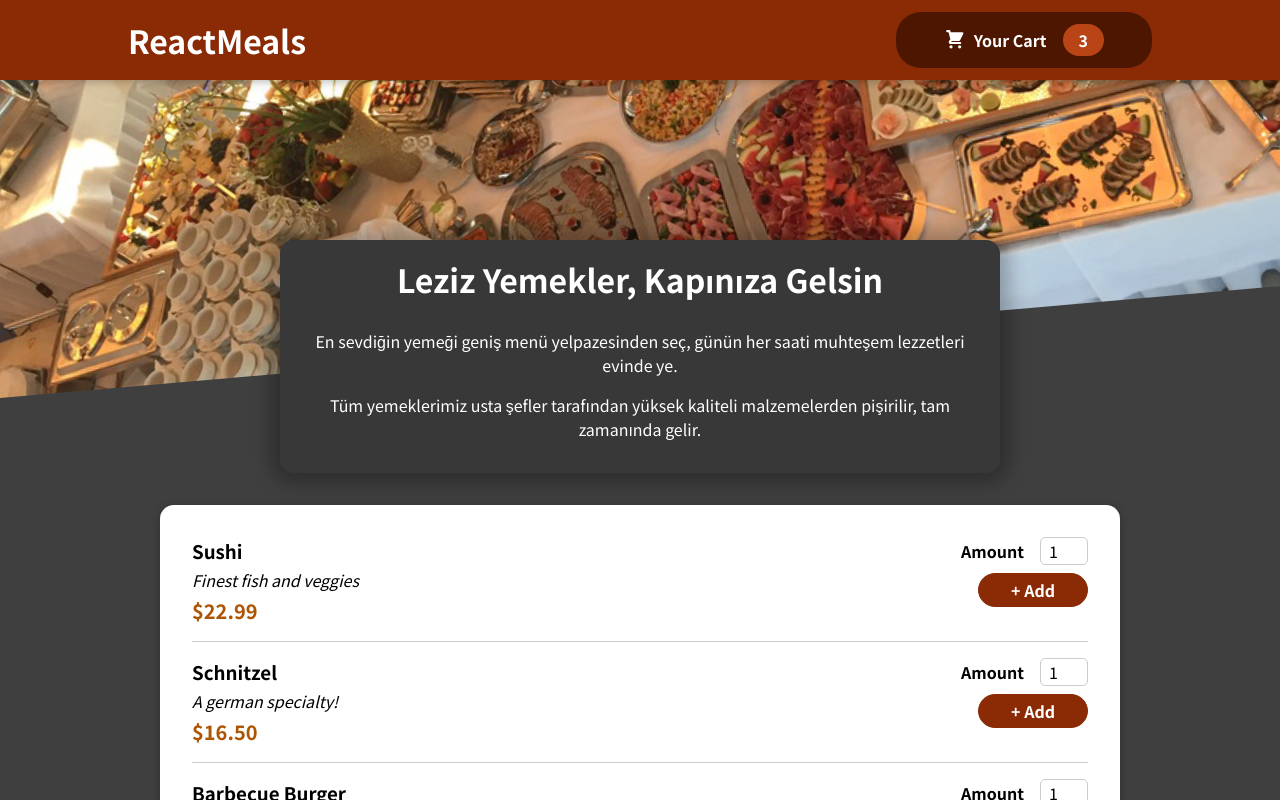
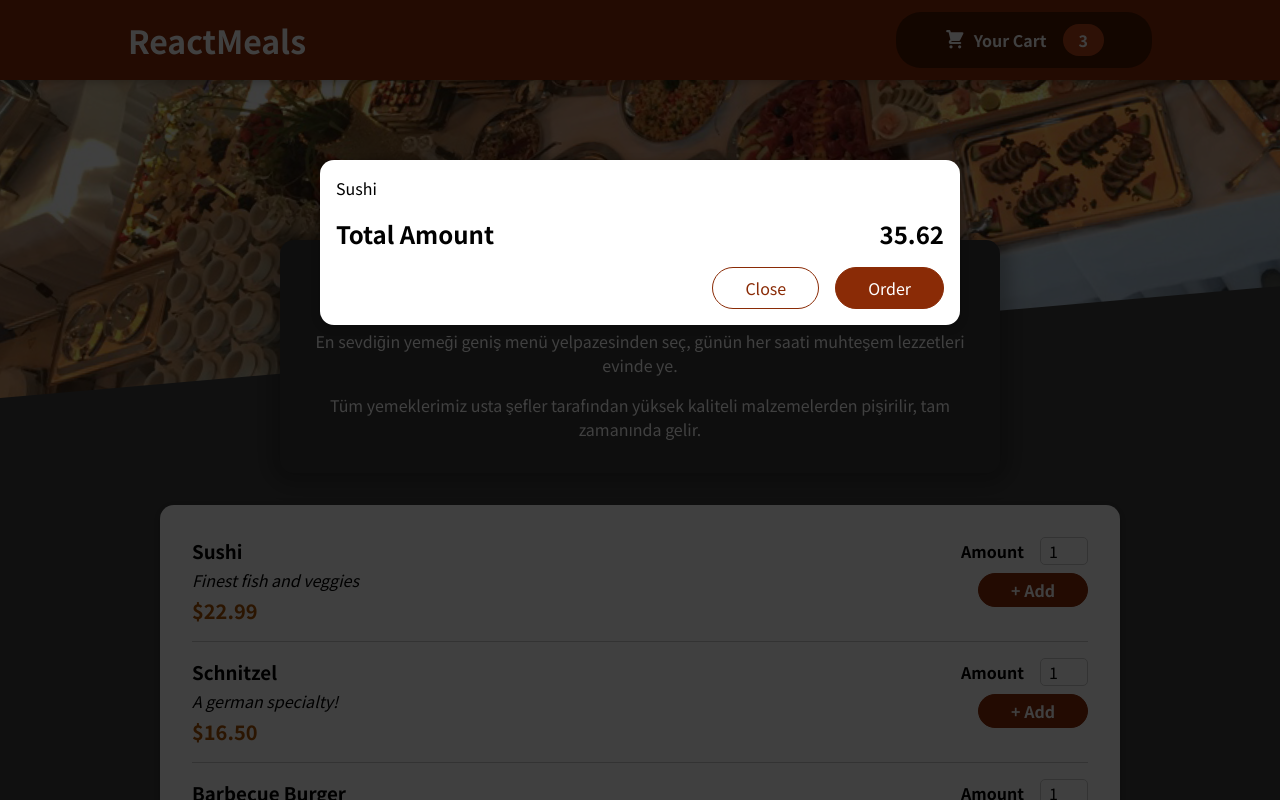
Before and after one commit to hudaverdik/MealApp, a React (Create React App) app: page / in a window 1280 px wide. Shown: the top 800 px of the page. Built offline with nearby package versions, Linux system fonts and the light colour scheme.

Commit message:
git commit

```diff
--- a/public/index.html
+++ b/public/index.html
@@ -28,6 +28,7 @@
   </head>
   <body>
     <noscript>You need to enable JavaScript to run this app.</noscript>
+    <div id="overlays"></div>
     <div id="root"></div>
     <!--
       This HTML file is a template.
--- a/src/App.js
+++ b/src/App.js
@@ -1,4 +1,5 @@
 import { Fragment } from "react";
+import Cart from "./components/Cart/Cart";
 
 import Header from "./components/Layout/Header";
 import Meals from "./components/Meals/Meals";
@@ -6,6 +7,7 @@
 function App() {
   return (
     <Fragment>
+      <Cart />
       <Header />
       <main>
         <Meals />
--- a/src/components/Cart/Cart.js
+++ b/src/components/Cart/Cart.js
@@ -1,21 +1,26 @@
+import Modal from "../UI/Modal";
 import classes from "./Cart.module.css";
 
 const Cart = (props) => {
-  const cartItems = <ul className="cart-items">{[
-    {id: "c1", name: "Sushi", amount: 2, price: 12.99 }].map(
-    (item) => <li>{item.name}</li>)}</ul>;
+  const cartItems = (
+    <ul className={classes["cart-items"]}>
+      {[{ id: "c1", name: "Sushi", amount: 2, price: 12.99 }].map((item) => (
+        <li>{item.name}</li>
+      ))}
+    </ul>
+  );
   return (
-    <div>
+    <Modal>
       {cartItems}
       <div className={classes.total}>
         <span>Total Amount</span>
         <span>35.62</span>
       </div>
       <div className={classes.actions}>
-        <button className={classes['button--alt']}>Close</button>
+        <button className={classes["button--alt"]}>Close</button>
         <button className={classes.button}>Order</button>
       </div>
-    </div>
+    </Modal>
   );
 };
 
--- /dev/null
+++ b/src/components/UI/Modal.js
@@ -0,0 +1,31 @@
+import { Fragment } from "react";
+import  ReactDOM  from "react-dom";
+import classes from "./Modal.module.css";
+
+const Backdrop = (props) => {
+  return <div className={classes.backdrop} />;
+};
+
+const ModalOverlay = (props) => {
+  return (
+    <div className={classes.modal}>
+      <div className={classes.content}>{props.children}</div>
+    </div>
+  );
+};
+
+const portalElement = document.getElementById("overlays");
+
+const Modal = (props) => {
+  return (
+    <Fragment>
+      {ReactDOM.createPortal(<Backdrop />, portalElement)}
+      {ReactDOM.createPortal(
+        <ModalOverlay>{props.children}</ModalOverlay>,
+        portalElement
+      )}
+    </Fragment>
+  );
+};
+
+export default Modal;
--- /dev/null
+++ b/src/components/UI/Modal.module.css
@@ -0,0 +1,40 @@
+.backdrop {
+    position: fixed;
+    top: 0;
+    left: 0;
+    width: 100%;
+    height: 100vh;
+    z-index: 20;
+    background-color: rgba(0, 0, 0, 0.75);
+  }
+
+  .modal {
+    position: fixed;
+    top: 20vh;
+    left: 5%;
+    width: 90%;
+    background-color: white;
+    padding: 1rem;
+    border-radius: 14px;
+    box-shadow: 0 2px 8px rgba(0, 0, 0, 0.25);
+    z-index: 30;
+    animation: slide-down 300ms ease-out forwards;
+  }
+
+  @media (min-width: 768px) {
+    .modal {
+      width: 40rem;
+      left: calc(50% - 20rem);
+    }
+  }
+
+  @keyframes slide-down {
+    from {
+      opacity: 0;
+      transform: translateY(-3rem);
+    }
+    to {
+      opacity: 1;
+      transform: translateY(0);
+    }
+  }
```
